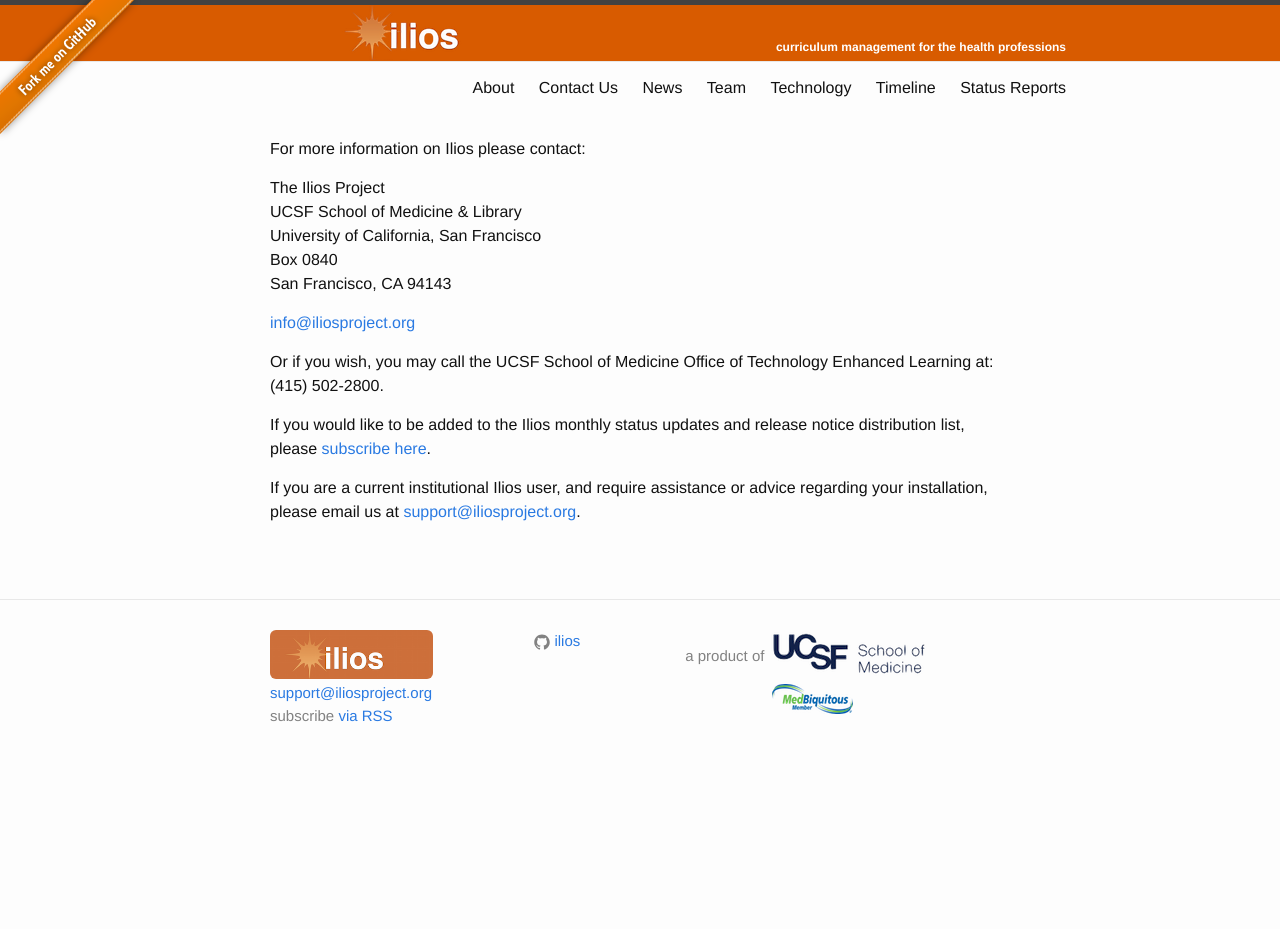
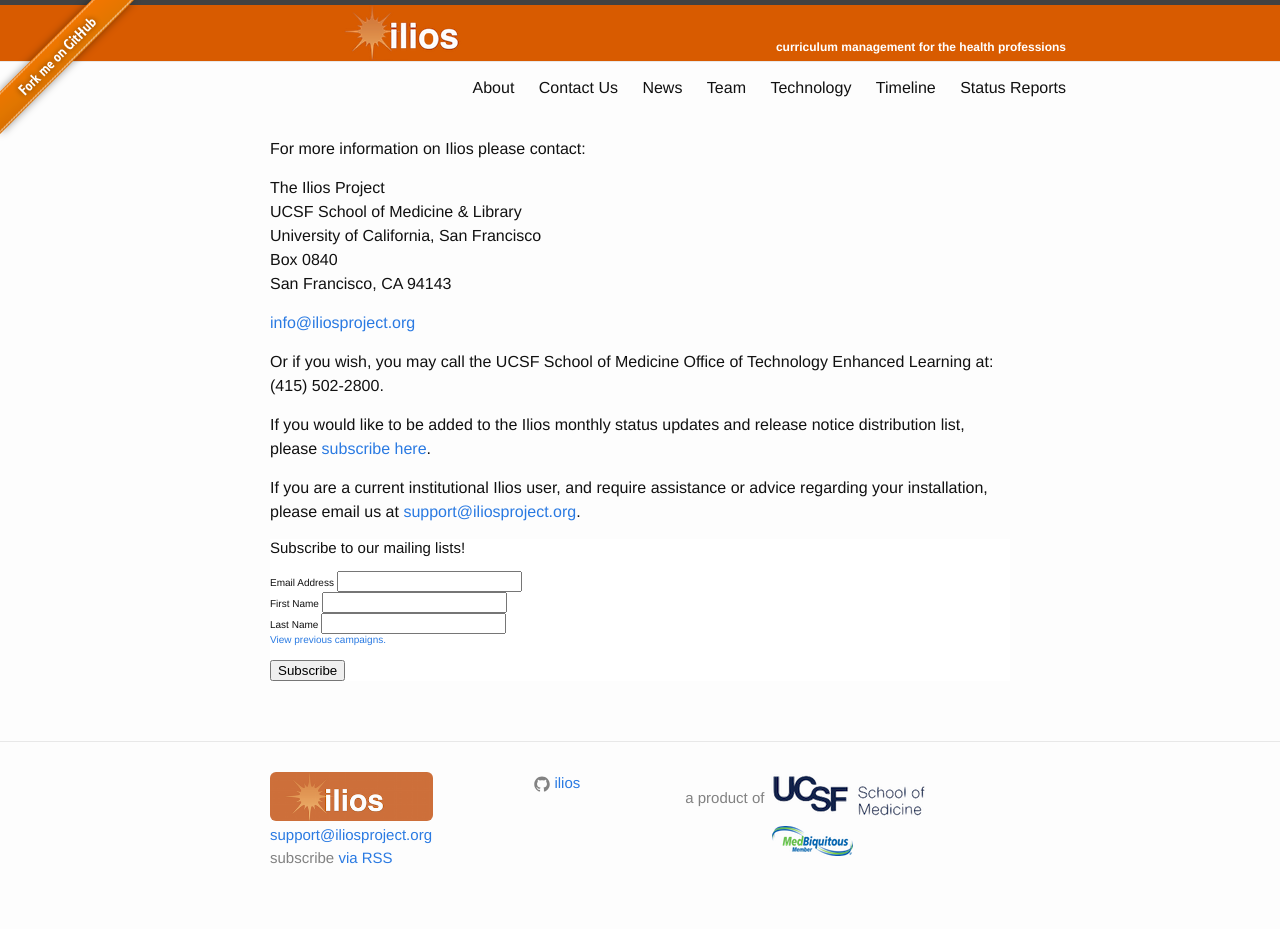
Before and after one commit to ilios/iliosproject.org, a Jekyll site: the page built from contact-us.md, in a window 1280 px wide. Built offline with Jekyll 4.4.1, drawn with Linux system fonts in a browser that asks for light colours; comment, search, counter and statistics services are not loaded; before the commit the page ends 900 px from its top, so only the background shows below that.

Commit message:
add mailchimp
add mail chimp

```diff
--- a/contact-us.md
+++ b/contact-us.md
@@ -21,3 +21,37 @@
 If you would like to be added to the Ilios monthly status updates and release notice distribution list, please [subscribe here](http://iliosproject.org/DadaMail/dada/mail.cgi/).
 
 If you are a current institutional Ilios user, and require assistance or advice regarding your installation, please email us at [support@iliosproject.org](mailto:support@iliosproject.org?subject=Support Request).
+
+<!-- Begin MailChimp Signup Form -->
+<link href="//cdn-images.mailchimp.com/embedcode/classic-081711.css" rel="stylesheet" type="text/css">
+<style type="text/css">
+	#mc_embed_signup{background:#fff; clear:left; font:10px Helvetica,Arial,sans-serif; }
+</style>
+<div id="mc_embed_signup">
+<form action="//iliosproject.us3.list-manage.com/subscribe/post?u=845c4ebabb5b5ae7a6372c715&amp;id=1493e3df18" method="post" id="mc-embedded-subscribe-form" name="mc-embedded-subscribe-form" class="validate" target="_blank" novalidate>
+    <div id="mc_embed_signup_scroll">
+	<h2>Subscribe to our mailing lists!</h2>
+<div class="mc-field-group">
+	<label for="mce-EMAIL">Email Address </label>
+	<input type="email" value="" name="EMAIL" class="required email" id="mce-EMAIL">
+</div>
+<div class="mc-field-group">
+	<label for="mce-FNAME">First Name </label>
+	<input type="text" value="" name="FNAME" class="" id="mce-FNAME">
+</div>
+<div class="mc-field-group">
+	<label for="mce-LNAME">Last Name </label>
+	<input type="text" value="" name="LNAME" class="" id="mce-LNAME">
+</div>
+<p><a href="http://us3.campaign-archive2.com/home/?u=845c4ebabb5b5ae7a6372c715&id=1493e3df18" title="View previous campaigns">View previous campaigns.</a></p>
+	<div id="mce-responses" class="clear">
+		<div class="response" id="mce-error-response" style="display:none"></div>
+		<div class="response" id="mce-success-response" style="display:none"></div>
+	</div>    <!-- real people should not fill this in and expect good things - do not remove this or risk form bot signups-->
+    <div style="position: absolute; left: -5000px;" aria-hidden="true"><input type="text" name="b_845c4ebabb5b5ae7a6372c715_1493e3df18" tabindex="-1" value=""></div>
+    <div class="clear"><input type="submit" value="Subscribe" name="subscribe" id="mc-embedded-subscribe" class="button"></div>
+    </div>
+</form>
+</div>
+
+<!--End mc_embed_signup-->
```
